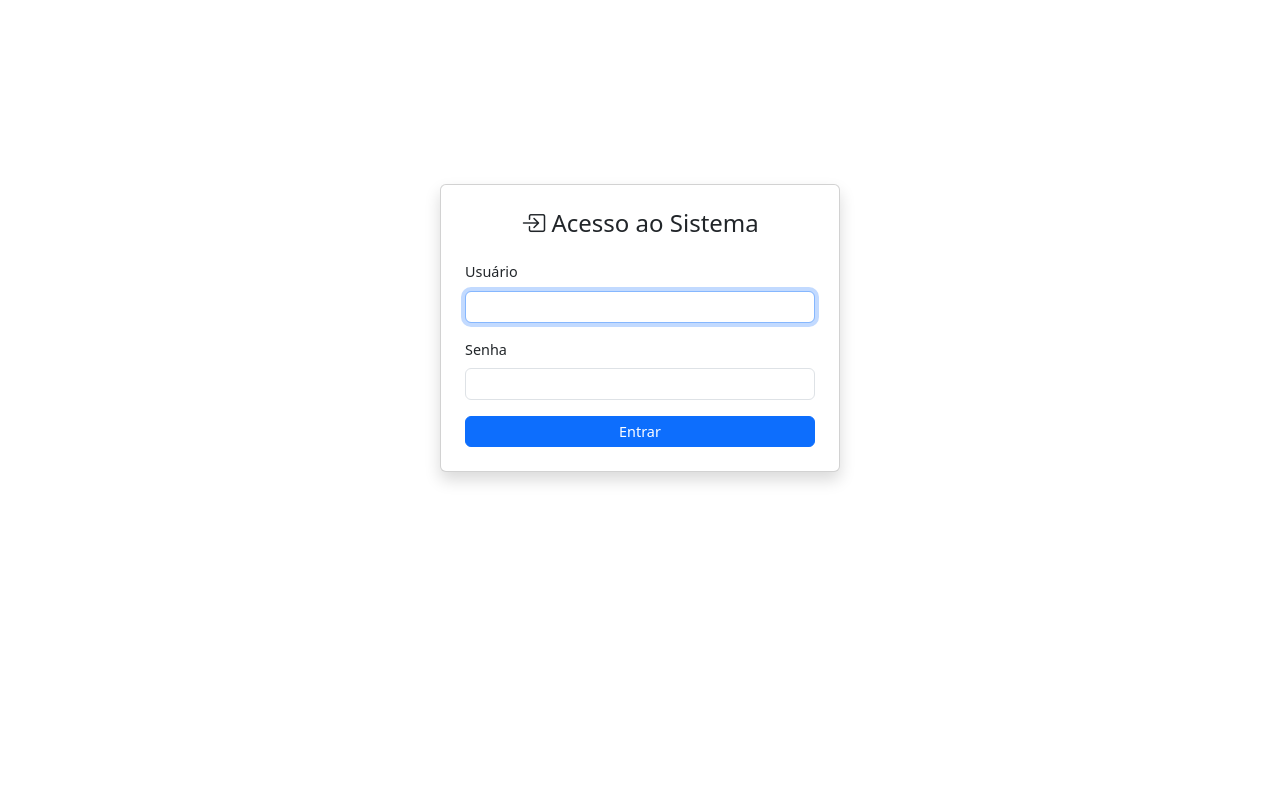
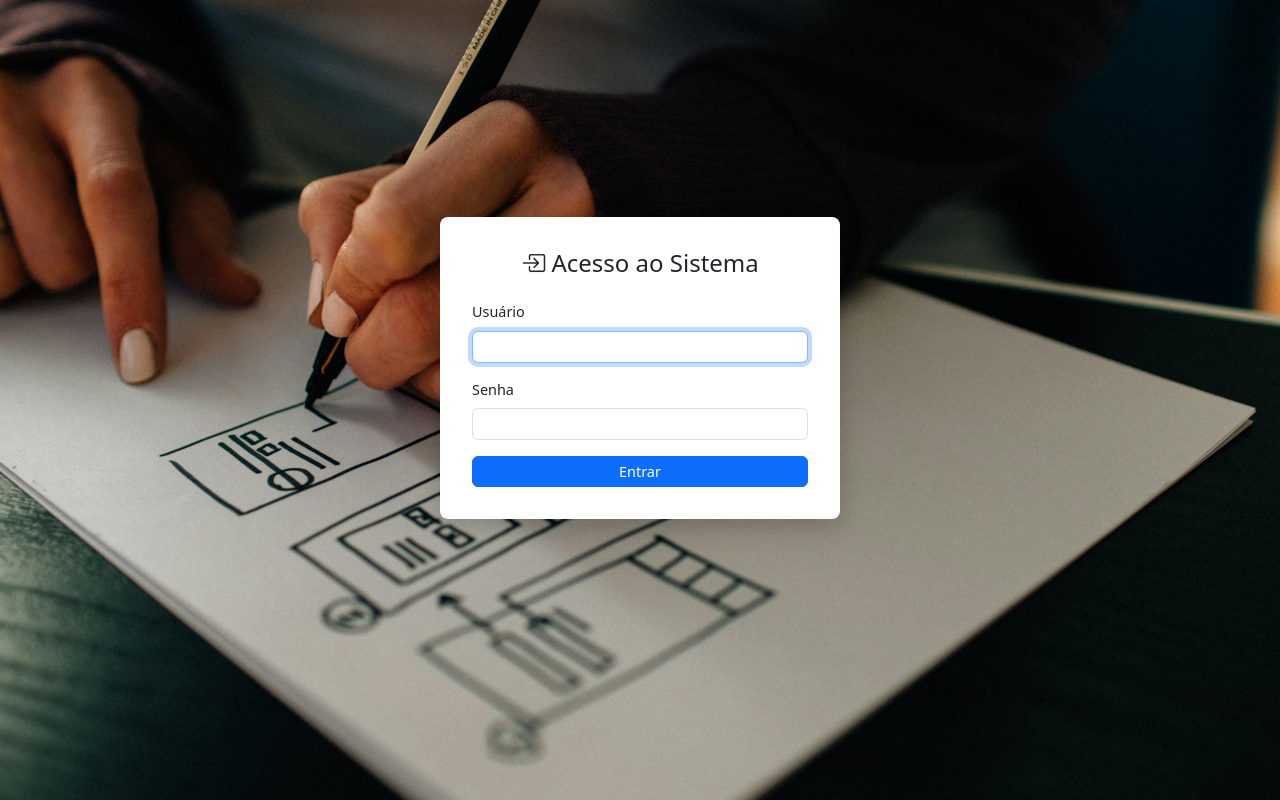
Before and after one commit to IsaStadtlober/crud_python, a Django app: template core/templates/login.html in a window 1280 px wide. Run offline with Django 5.2, Linux system fonts and the light colour scheme; the template is opened without the code that fills it, so the values that code supplies are empty.

Commit message:
página de login pronta

```diff
--- a/core/templates/login.html
+++ b/core/templates/login.html
@@ -1,11 +1,29 @@
 {% extends 'base.html' %}
+{% load static %}
+
 {% block title %}Login{% endblock %}
-
-{% block header %}{% endblock %} {# Oculta o "Lista de Funcionários" da base #}
+{% block header %}{% endblock %}
 
 {% block content %}
-<div class="d-flex justify-content-center align-items-center" style="height: 80vh;">
-    <div class="card shadow p-4" style="min-width: 300px; max-width: 400px; width: 100%;">
+<style>
+  body {
+    background: url("{% static 'img/img_login.jpg' %}") no-repeat center center fixed;
+    background-size: cover;
+  }
+
+  .login-card {
+    background-color: white; /* <-- Aqui deixa o fundo branco */
+    border-radius: 8px;
+    padding: 2rem;
+    box-shadow: 0 8px 24px rgba(0, 0, 0, 0.2);
+    min-width: 300px;
+    max-width: 400px;
+    width: 100%;
+  }
+</style>
+
+<div class="d-flex justify-content-center align-items-center" style="height: 90vh;">
+    <div class="login-card">
         <h4 class="mb-4 text-center">
             <i class="bi bi-box-arrow-in-right"></i> Acesso ao Sistema
         </h4>
@@ -30,9 +48,7 @@
                 <input type="password" class="form-control" id="password" name="password" required>
             </div>
 
-            <button type="submit" class="btn btn-primary w-100">
-                Entrar
-            </button>
+            <button type="submit" class="btn btn-primary w-100">Entrar</button>
         </form>
     </div>
 </div>
--- a/core/views.py
+++ b/core/views.py
@@ -88,7 +88,7 @@ def login_view(request):
         user = authenticate(request, username=username, password=password)
         if user:
             login(request, user)
-            return redirect('index')  # Redireciona para /index/
+            return redirect('Listar')  # Redireciona para /index/
         else:
             messages.error(request, 'Usuário ou senha inválidos')
     return render(request, 'login.html')
```
Also changed, not shown: core/static/img/img_login.jpg (added), db.sqlite3.
